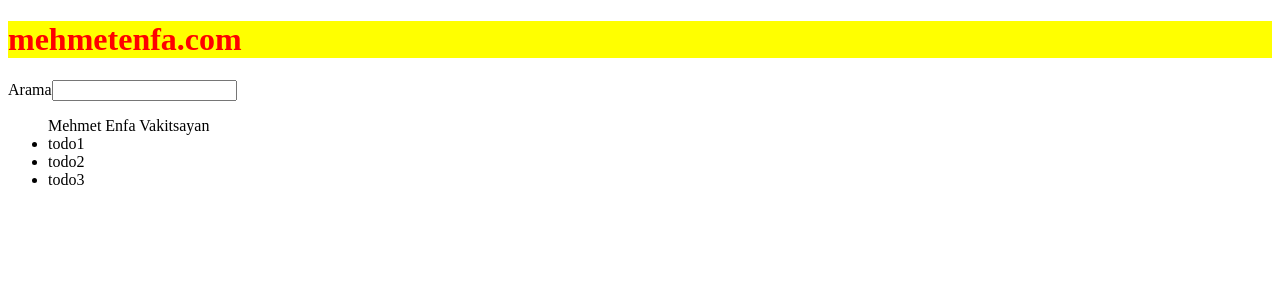
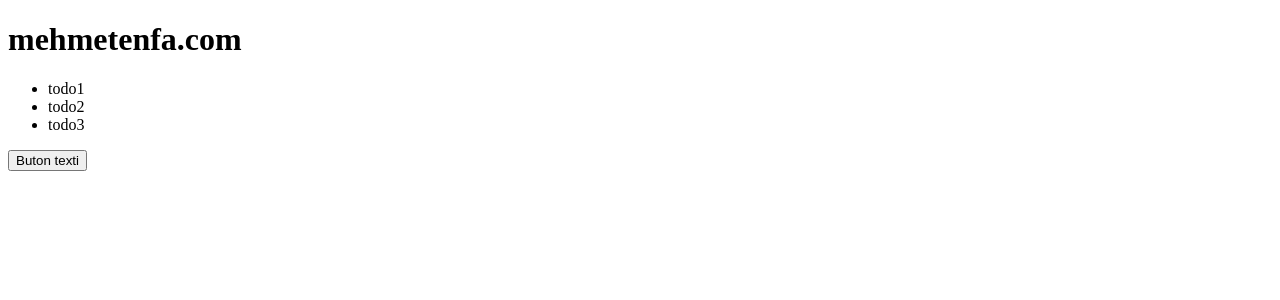
Before and after one commit to mehmetenfa/react-starter-kit, a React (Create React App) app: page / in a window 1280 px wide. Shown: the top 300 px of the page. Built offline with nearby package versions, Linux system fonts and the light colour scheme.

Commit message:
button createElement

```diff
--- a/src/App.js
+++ b/src/App.js
@@ -2,20 +2,28 @@ import { createElement } from "react";
 
 import "./style.scss";
 
+function Button(props){
+  return <button>{props.text}</button>
+}
+
 function App() {
 
   const todos = ['todo1', 'todo2', 'todo3']
-  // const h1 = createElement('h1', null, 'mehmetenfa.com')
-  // const ul = createElement('ul', null, todos.map(todo => createElement('li', null, todo)))
-  // return createElement('main', {
-  //   className: 'test',
-  //   id: 'main',
-  // }, h1, ul)
+  const h1 = createElement('h1', null, 'mehmetenfa.com')
+  const ul = createElement('ul', null, todos.map(todo => createElement('li', null, todo)))
+  const button = createElement(Button, {
+    text: 'Buton texti'
+  })
+  return createElement('main', {
+    className: 'test',
+    id: 'main',
+  }, h1, ul, button)
 
   const name = 'Mehmet Enfa'
 
   return (
     <main>
+      <Button text='Merhaba Button' />
       <h1 tabIndex='3' style={{color: 'red', backgroundColor: 'yellow'}}>mehmetenfa.com</h1>
       <label htmlFor="search" tabIndex='2' onClick={() => alert('merhaba')}>Arama</label>
       <input type='text' id='search' tabIndex='1' />
```
